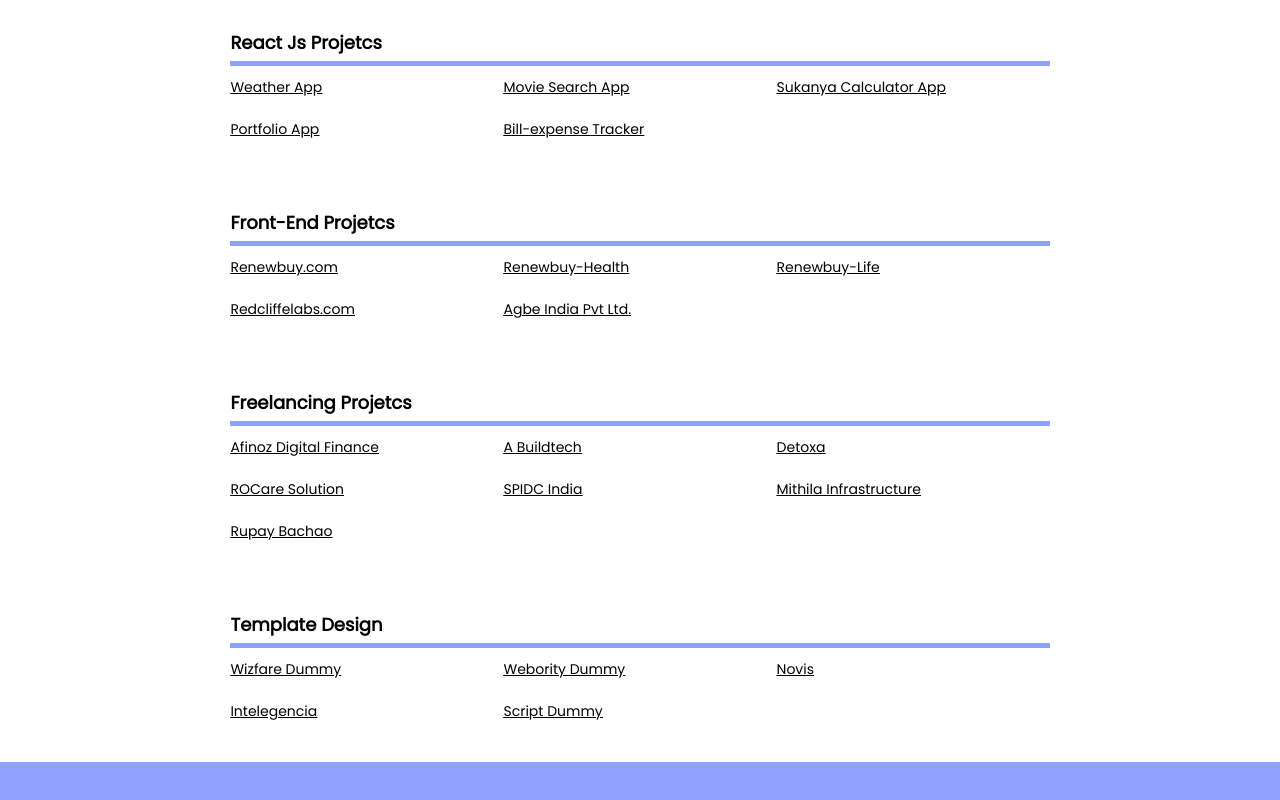
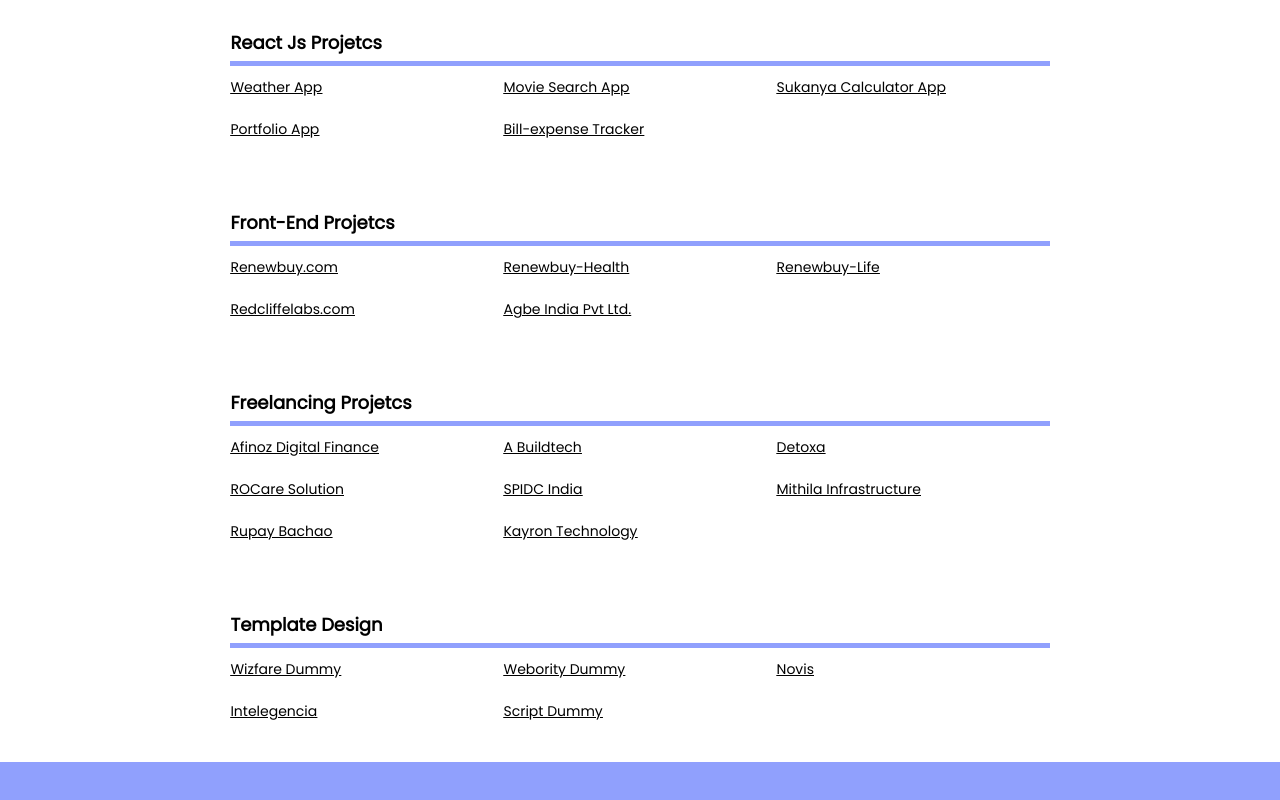
Before and after one commit to manishnagar/profile, a React (Create React App) app: page / in a window 1280 px wide. Shown: the part 571-1371 px from the top of the page. Built offline with nearby package versions, Linux system fonts and the light colour scheme.

Commit message:
project add

```diff
--- a/src/App.js
+++ b/src/App.js
@@ -71,6 +71,8 @@ function App() {
               </div>
               <div className="project-item-flex">
                 <div className="project-name"><a href="https://www.rupaybachao.com/index.html">Rupay Bachao</a></div>
+               <div className="project-name"><a href="https://www.kayron.co/index.php">Kayron Technology</a></div>
+                              <div className="project-name"></div>
               </div>
 
               <div className="heading">Template Design</div>
@@ -138,7 +140,7 @@ function App() {
 
               <div className="project-item-flex">
                 <div className="project-name"><a href="https://www.rupaybachao.com/index.html">Rupay Bachao</a></div>
-
+                <div className="project-name"><a href="https://www.kayron.co/index.php">Kayron Technology</a></div>
               </div>
 
 
@@ -153,6 +155,7 @@ function App() {
               </div>
               <div className="project-item-flex">
               <div className="project-name"><a href="https://manishnagar.github.io/script_template/">Script Dummy</a></div>
+
               </div>
 
             </div>
```
